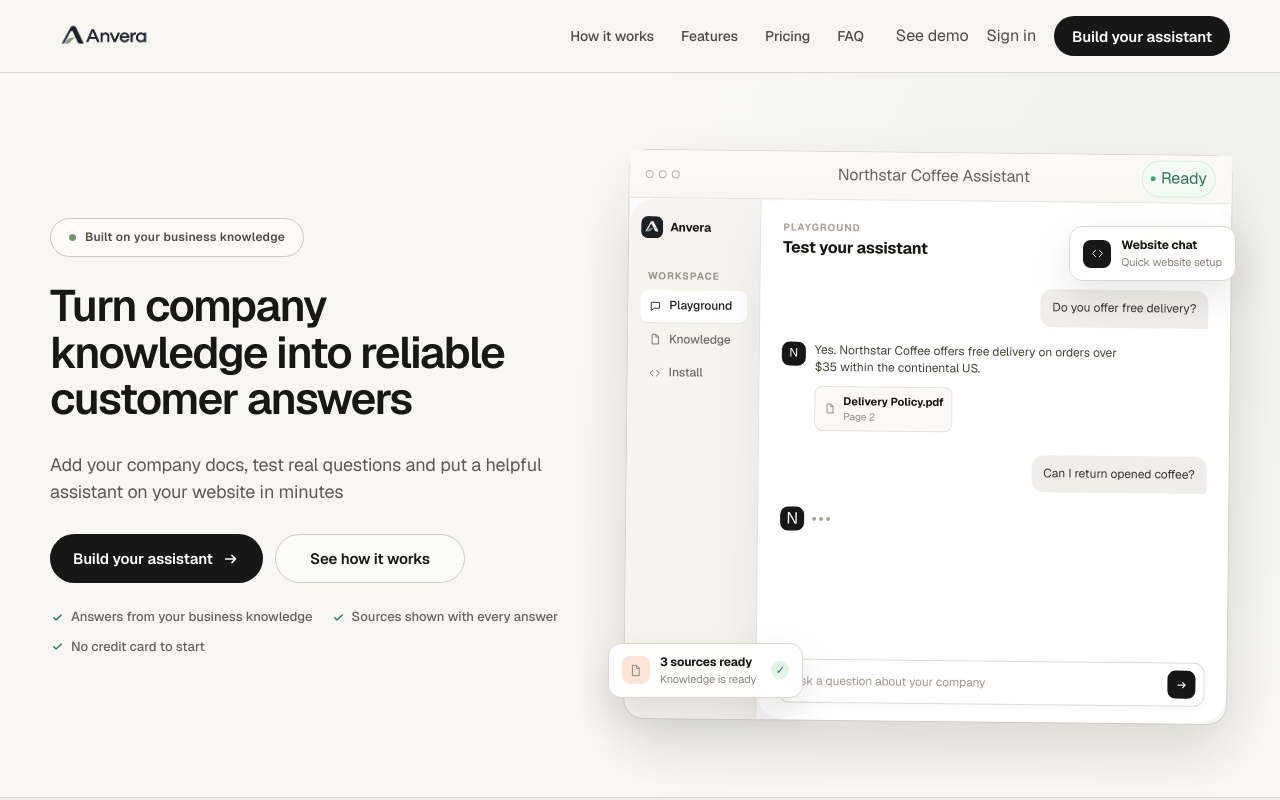
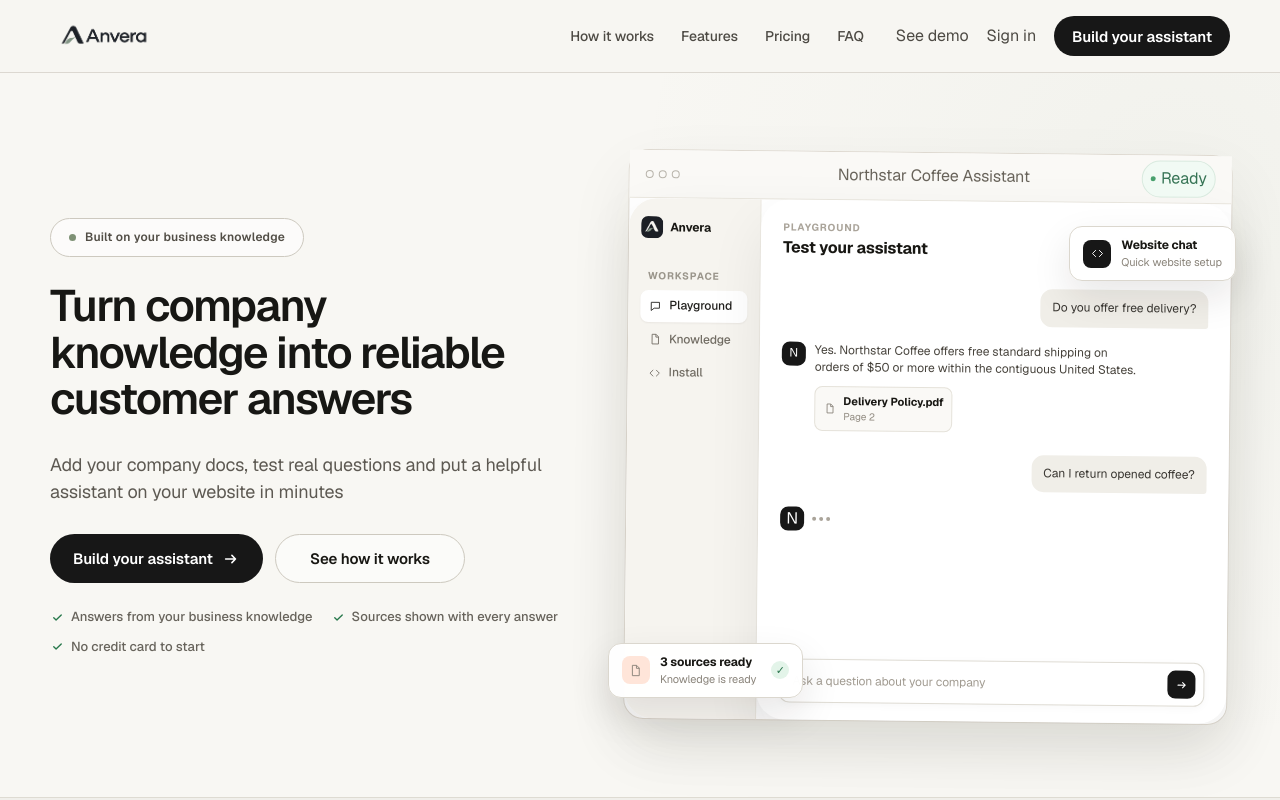
Before and after one commit to Sviatana/aqena, a Next.js app: page / in a window 1280 px wide. Shown: the top 800 px of the page. Built offline with nearby package versions, Linux system fonts and the light colour scheme; no server answers.

Commit message:
docs: add Northstar demo knowledge source

```diff
--- a/src/app/page.tsx
+++ b/src/app/page.tsx
@@ -250,8 +250,8 @@
                       <div className="assistant-avatar">N</div>
                       <div>
                         <p>
-                          Yes. Northstar Coffee offers free delivery on orders
-                          over $35 within the continental US.
+                          Yes. Northstar Coffee offers free standard shipping on
+                          orders of $50 or more within the contiguous United States.
                         </p>
 
                         <div className="source-card">
```
Also changed, not shown: 1 other file (tests, documents, lock files or other folders).
